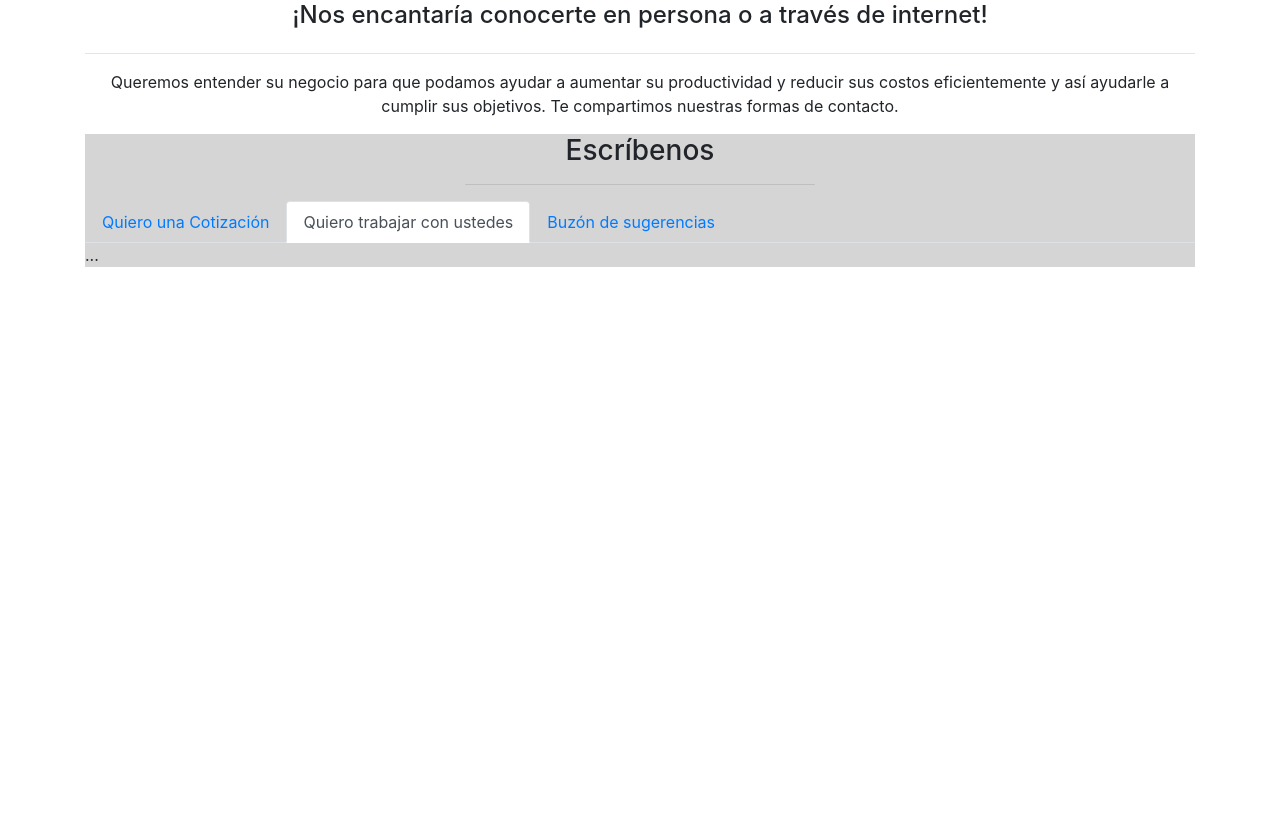
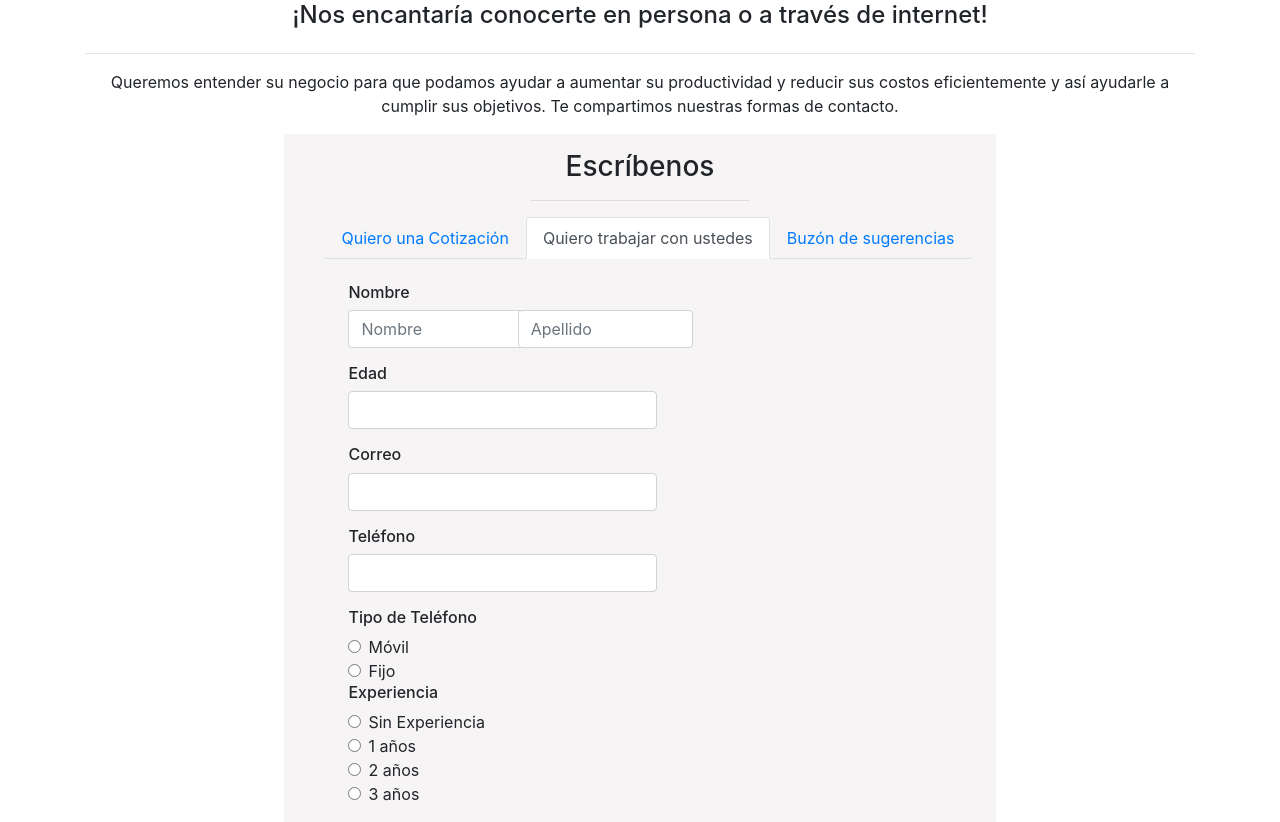
Before and after one commit to NicolMejiaSegura/ArdabyCCWeb, a PHP site: page /vistas/Contactanos.html in a window 1280 px wide, after a click on "Quiero trabajar con ustedes". Shown: the part 573-1395 px from the top of the page. Before the commit the page ends 840 px from the top, so only its background shows below. Run offline with PHP 8.4, Linux system fonts and the light colour scheme.

Commit message:
+Se realizaron cambios

```diff
--- a/WebArdabyCC/assets/css/contacto.css
+++ b/WebArdabyCC/assets/css/contacto.css
@@ -9,19 +9,40 @@
 }
 
 .contenedor {
-    background-color: #d5d5d5;
+    padding: 2vh 0;
+    background-color: #f6f4f4;
+}
+
+
+
+.nav-tabs {
+    margin-left: 5vh;
+    margin-right: 3vh;
+}
+
+/********************************************************** Primera parte ***************************************************************/
+
+.info1 {
+    padding-top: 3vh;
+    padding-left: 5vw;
 }
 
 .nombre {
-    width: 180px;
-
+    width: 175px;
 }
 
 .apellido {
-    width: 180px;
+    width: 175px;
 }
 
-.info1 {
-    padding-top: 2vh;
-    padding-left: 2vw;
+
+#mensaje {
+    resize: none;
 }
+
+
+/********************************************************** Segunda Parte *****************************************************************/
+.info2 {
+    padding-top: 3vh;
+    padding-left: 5vw;
+}
--- a/WebArdabyCC/vistas/Contactanos.html
+++ b/WebArdabyCC/vistas/Contactanos.html
@@ -62,7 +62,7 @@
     <!--++++++++++++++++++++++++++++++++++++++++++++++++++++++++++++++++++++++++++++++++++++++++++++++++++++++++-->
 
     <section id="frase-titulo">
-        <div class="container">
+        <div class="container d-flex justify-content-center">
             <div class="row">
                 <div class="col-12 col-sm-12 col-md-12 col-lg-12 col-xl-12">
                     <div class="contenedor">
@@ -101,6 +101,8 @@
                                                         <input class="form-control nombre" type="text" name="nombre"  placeholder="Nombre" />
                                                     </div>
                                                 </div>
+                                                <div class="col-12 col-sm-12 col-md-12 col-lg-1 col-xl-1">
+                                                </div>
                                                 <div class="col-12 col-sm-12 col-md-12 col-lg-2 col-xl-2">
                                                     <div class="form-group">
                                                         <input class="form-control apellido" type="text" name="apellido"  placeholder="Apellido" />
@@ -110,9 +112,7 @@
                                                 </div>
                                                 <div class="col-12 col-sm-12 col-md-12 col-lg-2 col-xl-2">
                                                 </div>
-                                                <div class="col-12 col-sm-12 col-md-12 col-lg-2 col-xl-2">
-                                                </div>
-                                                <div class="col-12 col-sm-12 col-md-12 col-lg-2 col-xl-2">
+                                                <div class="col-12 col-sm-12 col-md-12 col-lg-1 col-xl-1">
                                                 </div>
                                             </div>
                                             <div class="row">
@@ -209,7 +209,7 @@
                                             <div class="row">
                                                 <div class="col-12 col-sm-12 col-md-12 col-lg-6 col-xl-6">
                                                     <div class="form-group">
-                                                        <textarea class="form-control" id="exampleFormControlTextarea1" rows="3"></textarea>
+                                                        <textarea class="form-control" id="mensaje" rows="5"></textarea>
                                                     </div>
                                                 </div>
                                                 <div class="col-12 col-sm-12 col-md-12 col-lg-2 col-xl-2">
@@ -235,7 +235,133 @@
                                             </div>
                                         </form>
                                     </div>
-                                    <div class="tab-pane fade" id="profile" role="tabpanel" aria-labelledby="profile-tab">...</div>
+                                    <div class="tab-pane fade" id="profile" role="tabpanel" aria-labelledby="profile-tab">
+                                        <form class="info2" action="/" method="post">
+                                            <div class="row">
+                                                <div class="col-12 col-sm-12 col-md-12 col-lg-12 col-xl-12">
+                                                    <h6>Nombre</h6>
+                                                </div>
+                                            </div>
+                                            <div class="row">
+                                                <div class="col-12 col-sm-12 col-md-12 col-lg-2 col-xl-2">
+                                                    <div class="form-group">
+                                                        <input class="form-control nombre" type="text" name="nombre"  placeholder="Nombre" />
+                                                    </div>
+                                                </div>
+                                                <div class="col-12 col-sm-12 col-md-12 col-lg-1 col-xl-1">
+                                                </div>
+                                                <div class="col-12 col-sm-12 col-md-12 col-lg-2 col-xl-2">
+                                                    <div class="form-group">
+                                                        <input class="form-control apellido" type="text" name="apellido"  placeholder="Apellido" />
+                                                    </div>
+                                                </div>
+                                                <div class="col-12 col-sm-12 col-md-12 col-lg-2 col-xl-2">
+                                                </div>
+                                                <div class="col-12 col-sm-12 col-md-12 col-lg-2 col-xl-2">
+                                                </div>
+                                                <div class="col-12 col-sm-12 col-md-12 col-lg-1 col-xl-1">
+                                                </div>
+                                            </div>
+                                            <div class="row">
+                                                <div class="col-12 col-sm-12 col-md-12 col-lg-12 col-xl-12">
+                                                    <h6>Edad</h6>
+                                                </div>
+                                            </div>
+                                            <div class="row">
+                                                <div class="col-12 col-sm-12 col-md-12 col-lg-6 col-x-l6">
+                                                    <div class="form-group">
+                                                        <input class="form-control" type="number" name="edad" />
+                                                    </div>
+                                                </div>
+                                                <div class="col-12 col-sm-12 col-md-12 col-lg-6 col-xl6"></div>
+                                            </div>
+                                            <div class="row">
+                                                <div class="col-12 col-sm-12 col-md-12 col-lg-12 col-xl-12">
+                                                    <h6>Correo</h6>
+                                                </div>
+                                            </div>
+                                            <div class="row">
+                                                <div class="col-12 col-sm-12 col-md-12 col-lg-6 col-xl-6">
+                                                    <div class="form-group">
+                                                        <input class="form-control" type="email" name="email" />
+                                                    </div>
+                                                </div>
+                                                <div class="col-12 col-sm-12 col-md-12 col-lg-6 col-xl6"></div>
+                                            </div>
+                                            <div class="row">
+                                                <div class="col-12 col-sm-12 col-md-12 col-lg-12 col-xl-12">
+                                                    <h6>Teléfono</h6>
+                                                </div>
+                                            </div>
+                                            <div class="row">
+                                                <div class="col-12 col-sm-12 col-md-12 col-lg-6 col-xl6">
+                                                    <div class="form-group">
+                                                        <input class="form-control" type="tel" name="tel" />
+                                                    </div>
+                                                </div>
+                                                <div class="col-12 col-sm-12 col-md-12 col-lg-6 col-xl6"></div>
+                                            </div>
+                                            <div class="row">
+                                                <div class="col-12 col-sm-12 col-md-12 col-lg-12 col-xl-12">
+                                                    <h6>Tipo de Teléfono</h6>
+                                                </div>
+                                            </div>
+                                            <div class="row">
+                                                <div class="col-12 col-sm-12 col-md-12 col-lg-6 col-xl6">
+                                                    <div class="form-check">
+                                                        <input class="form-check-input" type="radio" name="exampleRadios" id="for2tel1" value="for2tel1">
+                                                        <label class="form-check-label" for="for2tel1">
+                                                            Móvil
+                                                        </label>
+                                                    </div>
+                                                    <div class="form-check">
+                                                        <input class="form-check-input" type="radio" name="exampleRadios" id="for2tel2" value="for2tel2">
+                                                        <label class="form-check-label" for="for2tel2">
+                                                            Fijo
+                                                        </label>
+                                                    </div>
+                                                </div>
+                                                <div class="col-12 col-sm-12 col-md-12 col-lg-6 col-xl6"></div>
+                                            </div>
+                                            <div class="row">
+                                                <div class="col-12 col-sm-12 col-md-12 col-lg-12 col-xl-12">
+                                                    <h6>Experiencia</h6>
+                                                </div>
+                                            </div>
+
+                                            <div class="row">
+                                                <div class="col-12 col-sm-12 col-md-12 col-lg-6 col-xl6">
+                                                    <div class="form-check">
+                                                        <input class="form-check-input" type="radio" name="exampleRadios" id="experiencia1" value="experiencia1">
+                                                        <label class="form-check-label" for="experiencia1">
+                                                            Sin Experiencia
+                                                        </label>
+                                                    </div>
+                                                    <div class="form-check">
+                                                        <input class="form-check-input" type="radio" name="exampleRadios" id="experiencia2" value="experiencia2">
+                                                        <label class="form-check-label" for="experiencia2">
+                                                            1 años
+                                                        </label>
+                                                    </div>
+                                                    <div class="form-check">
+                                                        <input class="form-check-input" type="radio" name="exampleRadios" id="experiencia3" value="experiencia3">
+                                                        <label class="form-check-label" for="experiencia3">
+                                                            2 años
+                                                        </label>
+                                                    </div>
+                                                    <div class="form-check">
+                                                        <input class="form-check-input" type="radio" name="exampleRadios" id="experiencia4" value="experiencia4">
+                                                        <label class="form-check-label" for="experiencia4">
+                                                            3 años
+                                                        </label>
+                                                    </div>
+                                                </div>
+                                                <div class="col-12 col-sm-12 col-md-12 col-lg-6 col-xl6"></div>
+                                            </div>
+
+
+                                        </form>
+                                    </div>
                                     <div class="tab-pane fade" id="contact" role="tabpanel" aria-labelledby="contact-tab">...</div>
                                 </div>
                             </div>
@@ -251,11 +377,10 @@
 
     <include href="./plantillas/Footer.html" />
 
-
-    <script src="https://cdn.jsdelivr.net/npm/jquery@3.5.1/dist/jquery.slim.min.js" integrity="sha384-DfXdz2htPH0lsSSs5nCTpuj/zy4C+OGpamoFVy38MVBnE+IbbVYUew+OrCXaRkfj" crossorigin="anonymous"></script>
-    <script src="https://cdn.jsdelivr.net/npm/popper.js@1.16.1/dist/umd/popper.min.js" integrity="sha384-9/reFTGAW83EW2RDu2S0VKaIzap3H66lZH81PoYlFhbGU+6BZp6G7niu735Sk7lN" crossorigin="anonymous"></script>
-    <script src="https://cdn.jsdelivr.net/npm/bootstrap@4.6.1/dist/js/bootstrap.min.js" integrity="sha384-VHvPCCyXqtD5DqJeNxl2dtTyhF78xXNXdkwX1CZeRusQfRKp+tA7hAShOK/B/fQ2" crossorigin="anonymous"></script>
-
+<script src="https://cdn.jsdelivr.net/npm/jquery@3.5.1/dist/jquery.slim.min.js" integrity="sha384-DfXdz2htPH0lsSSs5nCTpuj/zy4C+OGpamoFVy38MVBnE+IbbVYUew+OrCXaRkfj" crossorigin="anonymous"></script>
+<script src="https://cdn.jsdelivr.net/npm/popper.js@1.16.1/dist/umd/popper.min.js" integrity="sha384-9/reFTGAW83EW2RDu2S0VKaIzap3H66lZH81PoYlFhbGU+6BZp6G7niu735Sk7lN" crossorigin="anonymous"></script>
+<script src="https://cdn.jsdelivr.net/npm/bootstrap@4.6.1/dist/js/bootstrap.min.js" integrity="sha384-VHvPCCyXqtD5DqJeNxl2dtTyhF78xXNXdkwX1CZeRusQfRKp+tA7hAShOK/B/fQ2" crossorigin="anonymous"></script>
+<script src="../assets/js/menu.js"></script>
 
 </body>
 </html>
--- a/WebArdabyCC/vistas/Empresa.html
+++ b/WebArdabyCC/vistas/Empresa.html
@@ -18,5 +18,10 @@
 
     <include href="./plantillas/Footer.html" />
 
+<script src="https://cdn.jsdelivr.net/npm/jquery@3.5.1/dist/jquery.slim.min.js" integrity="sha384-DfXdz2htPH0lsSSs5nCTpuj/zy4C+OGpamoFVy38MVBnE+IbbVYUew+OrCXaRkfj" crossorigin="anonymous"></script>
+<script src="https://cdn.jsdelivr.net/npm/popper.js@1.16.1/dist/umd/popper.min.js" integrity="sha384-9/reFTGAW83EW2RDu2S0VKaIzap3H66lZH81PoYlFhbGU+6BZp6G7niu735Sk7lN" crossorigin="anonymous"></script>
+<script src="https://cdn.jsdelivr.net/npm/bootstrap@4.6.1/dist/js/bootstrap.min.js" integrity="sha384-VHvPCCyXqtD5DqJeNxl2dtTyhF78xXNXdkwX1CZeRusQfRKp+tA7hAShOK/B/fQ2" crossorigin="anonymous"></script>
+<script src="../assets/js/menu.js"></script>
+
 </body>
 </html>
```
